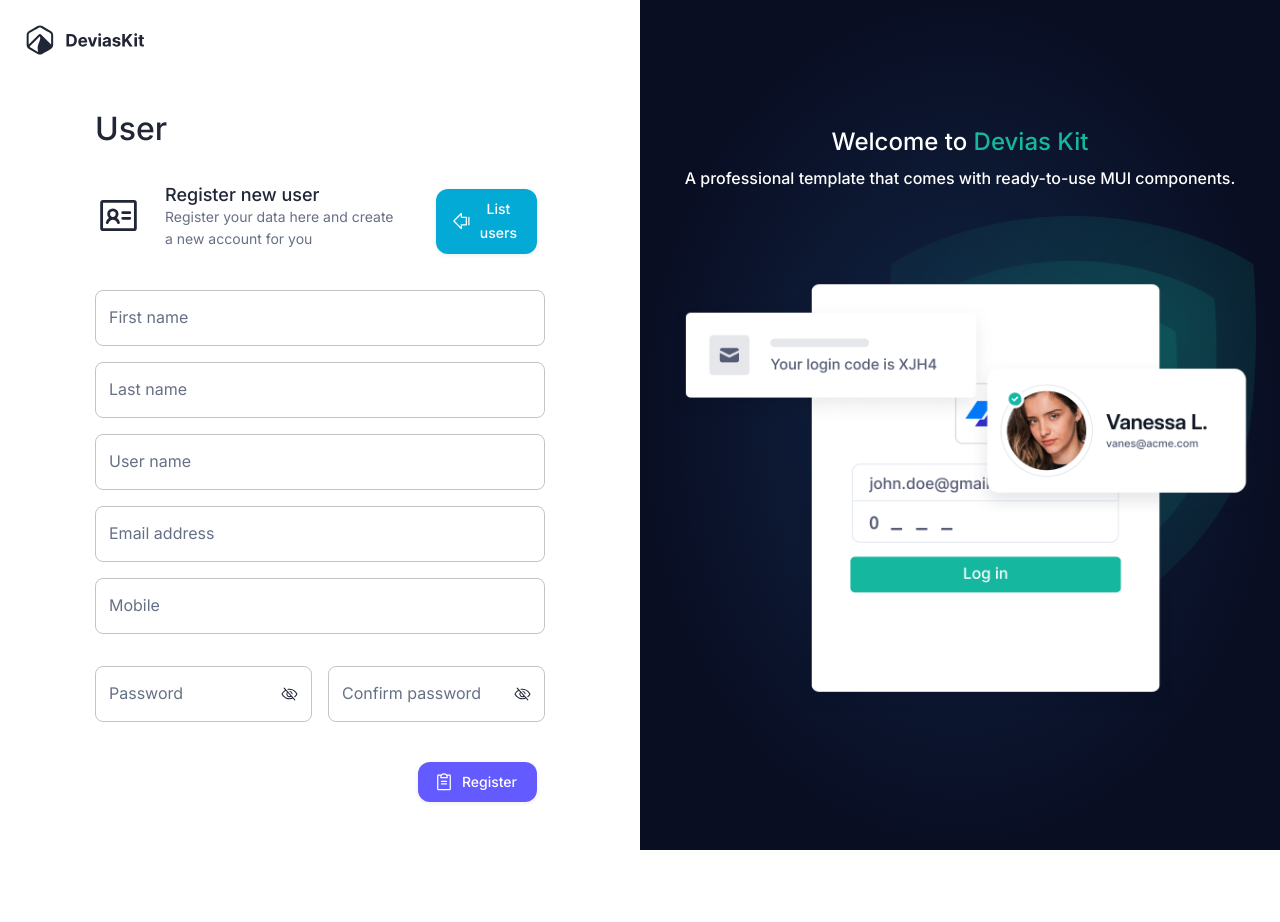
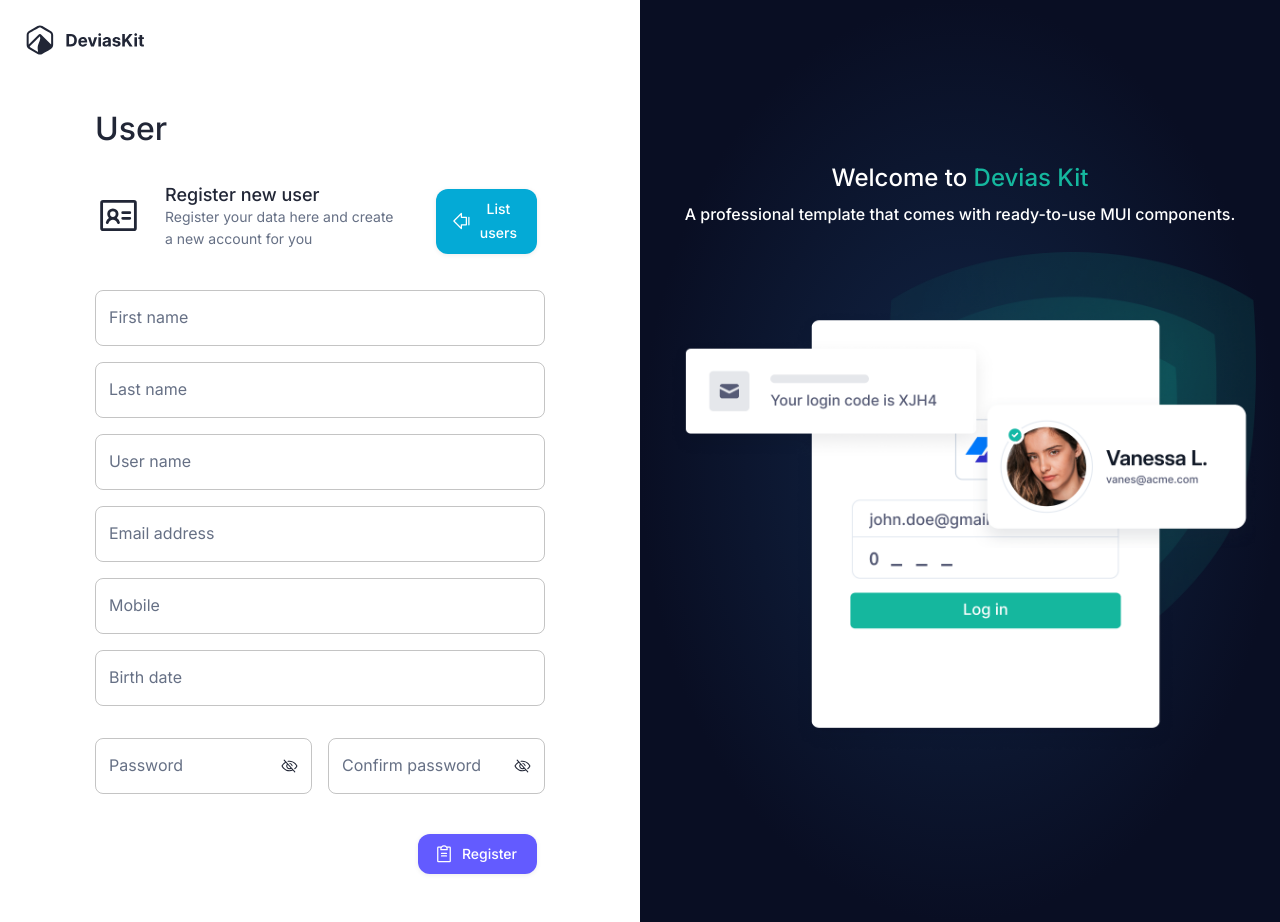
Before and after one commit to carloshenriquefarias/teste-cfpartners, a Next.js app: page /auth/sign-up in a window 1280 px wide. Before the commit the page ends 850 px from the top, so only its background shows below. Built offline with nearby package versions, Linux system fonts and the light colour scheme; no server answers.

Commit message:
feature improving componente date time on the form

```diff
--- a/src/components/auth/sign-up-form.tsx
+++ b/src/components/auth/sign-up-form.tsx
@@ -3,11 +3,13 @@
 import * as React from 'react';
 import { useRouter } from 'next/navigation';
 
-import Alert from '@mui/material/Alert';
 import Button from '@mui/material/Button';
+import CardActions from '@mui/material/CardActions';
+import CardHeader from '@mui/material/CardHeader';
 import CircularProgress from '@mui/material/CircularProgress';
 import FormControl from '@mui/material/FormControl';
 import FormHelperText from '@mui/material/FormHelperText';
+import { Grid, TextField } from '@mui/material';
 import InputLabel from '@mui/material/InputLabel';
 import OutlinedInput from '@mui/material/OutlinedInput';
 import Stack from '@mui/material/Stack';
@@ -17,19 +19,16 @@
 import { Controller, useForm } from 'react-hook-form';
 import { z as zod } from 'zod';
 
-import CardActions from '@mui/material/CardActions';
-import CardHeader from '@mui/material/CardHeader';
-import { Grid } from '@mui/material';
-
 import { paths } from '@/paths';
 import { authClient } from '@/lib/auth/client';
 import { useUser } from '@/hooks/use-user';
 
-import dayjs, { Dayjs } from 'dayjs';
-import { DemoContainer } from '@mui/x-date-pickers/internals/demo';
-import { LocalizationProvider } from '@mui/x-date-pickers/LocalizationProvider';
-import { AdapterDayjs } from '@mui/x-date-pickers/AdapterDayjs';
-import { DateTimePicker } from '@mui/x-date-pickers/DateTimePicker';
+import dayjs from 'dayjs';
+// import { Dayjs } from 'dayjs';
+// import { DemoContainer } from '@mui/x-date-pickers/internals/demo';
+// import { LocalizationProvider } from '@mui/x-date-pickers/LocalizationProvider';
+// import { AdapterDayjs } from '@mui/x-date-pickers/AdapterDayjs';
+// import { DateTimePicker } from '@mui/x-date-pickers/DateTimePicker';
 
 import { useState } from 'react';
 import { api } from '@/services/api';
@@ -43,27 +42,19 @@
 import { ArrowFatLineLeft, ClipboardText, IdentificationCard} from '@phosphor-icons/react';
 import { Eye as EyeIcon } from '@phosphor-icons/react/dist/ssr/Eye';
 import { EyeSlash as EyeSlashIcon } from '@phosphor-icons/react/dist/ssr/EyeSlash';
-
-// interface FormDataUser {
-//   firstName: string;
-//   lastName: string;
-//   userName?: string;
-//   email: string;
-//   phoneNumber: string;
-//   password: string;
-// }
+import { DatePicker } from '@mui/x-date-pickers/DatePicker';
 
 const schema = zod.object({
   firstName: zod.string().min(1, { message: 'Firstname is required' }),
   lastName: zod.string().min(1, { message: 'Lastname is required' }),
   userName: zod.string().min(1, { message: 'Username is required' }),
   email: zod.string().min(1, { message: 'Email is required' }).email(),
-  // birthDate: zod.date().min(new Date(1900, 0, 1), { message: 'Invalid birth date' }),
-  // birthDate: zod.string().refine((value) => {
-  //   const dateRegex = /^\d{2}\/\d{2}\/\d{4}$/;
-  //   return dateRegex.test(value);
-  // }, { message: 'Invalid birth date. Please use the format DD/MM/YYYY' }),
-
+  birthDate: zod.string().refine((value) => {
+    const dateFormatRegex = /^\d{2}\/\d{2}\/\d{4}$/;
+    if (!dateFormatRegex.test(value)) {return false}
+    const [day, month, year] = value.split('/');
+    return dayjs(`${year}-${month}-${day}`, 'YYYY-MM-DD').isValid();
+  }, 'Birth date is required'),
   mobile: zod.string()
     .min(1, { message: 'Mobile is required' })
     .regex(/^\d+$/, { message: 'Mobile must contain only digits' }),
@@ -78,7 +69,7 @@
   lastName: '',
   userName: '',
   email: '',
-  // birthDate: '',
+  birthDate: '',
   mobile: '',
   password: '',
   confirmPassword: '',
@@ -93,7 +84,6 @@
   const [showPassword, setShowPassword] = React.useState<boolean>();
   const [showConfirmPassword, setShowConfirmPassword] = React.useState<boolean>();
   const [isLoading, setIsLoading] = useState(false);
-  // const [value, setValue] = React.useState<Dayjs | null>(dayjs('2024-10-10'));
 
   const handleApiError = () => {
     const title = 'Your password is incorrect. Please try again';
@@ -124,7 +114,13 @@
     return formattedValue;
   };
 
-  const { control, handleSubmit, setError, formState: { errors } } = useForm<Values>({
+  const convertDate = (dateString: string): string => {
+    const [month, day, year] = dateString.split('/');
+    const formattedDate = `${year}-${month.padStart(2, '0')}-${day.padStart(2, '0')}`;
+    return formattedDate;
+  };
+
+  const { control, handleSubmit,setError, formState: { errors } } = useForm<Values>({
     defaultValues,
     resolver: zodResolver(schema)
   });
@@ -133,11 +129,16 @@
     async (values: Values): Promise<void> => {
       setIsLoading(true);
 
+      // console.log('values 11:08 => ',values)
+
       if (values.password !== values.confirmPassword) {
         handleApiError();
         setIsLoading(false);
         return;
       }
+
+      const convertedDate = convertDate(values.birthDate);
+      // console.log('convertedDate 18:48 =>', convertedDate);
 
       if (values.password === values.confirmPassword) {
         try {
@@ -147,7 +148,7 @@
           formData.append("username", values.userName);
           formData.append("email", values.email);
           formData.append("mobile", values.mobile);
-          // formData.append("birthDate", values.birthDate);
+          formData.append("dateofbirth", convertedDate);
           formData.append("password", values.password);
 
           const registerNewUserEndpoint = '/crud_users/api/v2/user/create';
@@ -299,41 +300,46 @@
               )}
             />
 
-
-          {/* <LocalizationProvider dateAdapter={AdapterDayjs}>
-            <DemoContainer components={['DateTimePicker', 'DateTimePicker']}>
-              <DateTimePicker
-                label="Phone number"
-                value={value}
-                onChange={(newValue) => setValue(newValue)}
-              />
-            </DemoContainer>
-          </LocalizationProvider> */}
-
-          {/* <Controller
+          <FormControl fullWidth error={Boolean(errors.birthDate)}>
+            <Controller
               name="birthDate"
               control={control}
+              defaultValue=""
+              rules={{
+                validate: (value) => {
+                  try {
+                    schema.parse(value);
+                    return true;
+                  } catch (error) {
+                    return false;
+                  }
+                }
+              }}
               render={({ field }) => (
-              <FormControl error={Boolean(errors.birthDate)}>
-                <LocalizationProvider dateAdapter={AdapterDayjs}>
-                  <DemoContainer components={['DateTimePicker', 'DateTimePicker']}>
-                    <DateTimePicker
+                <DatePicker
                   {...field}
                   label="Birth date"
-                      value={field.value}
-                      onChange={field.onChange}
+                  value={field.value ? dayjs(field.value, 'DD/MM/YYYY').toDate() : null}
+                  onChange={(newValue) => {
+                    const formattedValue = newValue ? dayjs(newValue).format('DD/MM/YYYY') : '';
+                    field.onChange(formattedValue);
+                  }}
+                  // renderInput={(params: any) => (
+                  //   <TextField
+                  //     {...params}
+                  //     variant="outlined"
+                  //     fullWidth
+                  //     error={Boolean(errors.birthDate)}
+                  //   />
+                  // )}
+                  // inputFormat="DD/MM/YYYY"
                 />
-                  </DemoContainer>
-                </LocalizationProvider>
-
+              )}
+            />
             {errors.birthDate && (
-                  <FormHelperText>
-                    {errors.birthDate.message}
-                  </FormHelperText>
+              <FormHelperText>{errors.birthDate.message}</FormHelperText>
             )}
           </FormControl>
-            )}
-          /> */}
 
           <Stack spacing={2} sx={{ alignItems: 'flex-start', width: '100%' }} my={2}>
             <Grid container spacing={2}>
--- a/src/components/dashboard/layout/user-popover.tsx
+++ b/src/components/dashboard/layout/user-popover.tsx
@@ -56,12 +56,12 @@
       open={open}
       slotProps={{ paper: { sx: { width: '240px' } } }}
     >
-      <Box sx={{ p: '16px 20px ' }}>
+      {/* <Box sx={{ p: '16px 20px ' }}>
         <Typography variant="subtitle1">Sofia Rivers</Typography>
         <Typography color="text.secondary" variant="body2">
           sofia.rivers@devias.io
         </Typography>
-      </Box>
+      </Box> */}
       <Divider />
       <MenuList disablePadding sx={{ p: '8px', '& .MuiMenuItem-root': { borderRadius: 1 } }}>
         {/* <MenuItem component={RouterLink} href={paths.dashboard.settings} onClick={onClose}>
--- a/src/services/api.ts
+++ b/src/services/api.ts
@@ -15,7 +15,7 @@
         return Promise.reject(new AppError(error.response.data.message))
 
     } else {
-        return Promise.reject(new AppError('Erro no servidor. Tente mais tarde!'))
+        return Promise.reject(new AppError('An error occurred while connecting to the server, please try again later'))
     }
 });
 
```
Also changed, not shown: src/app/dashboard/customers/[id]/page.tsx (+2 -11 lines), src/components/dashboard/account/formUser.tsx (+13 -15 lines). Lines whose indentation alone changed are shown as unchanged.
